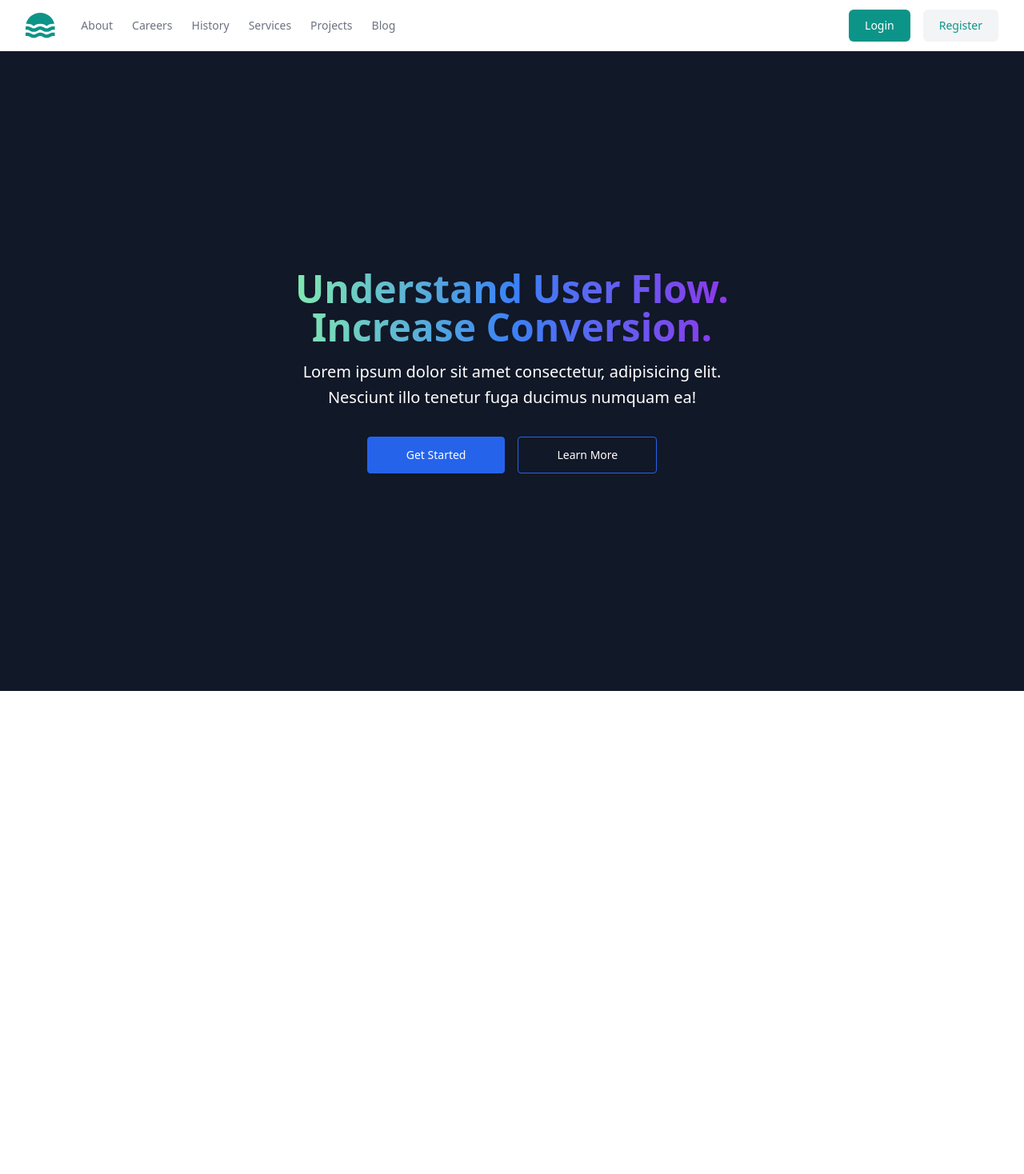
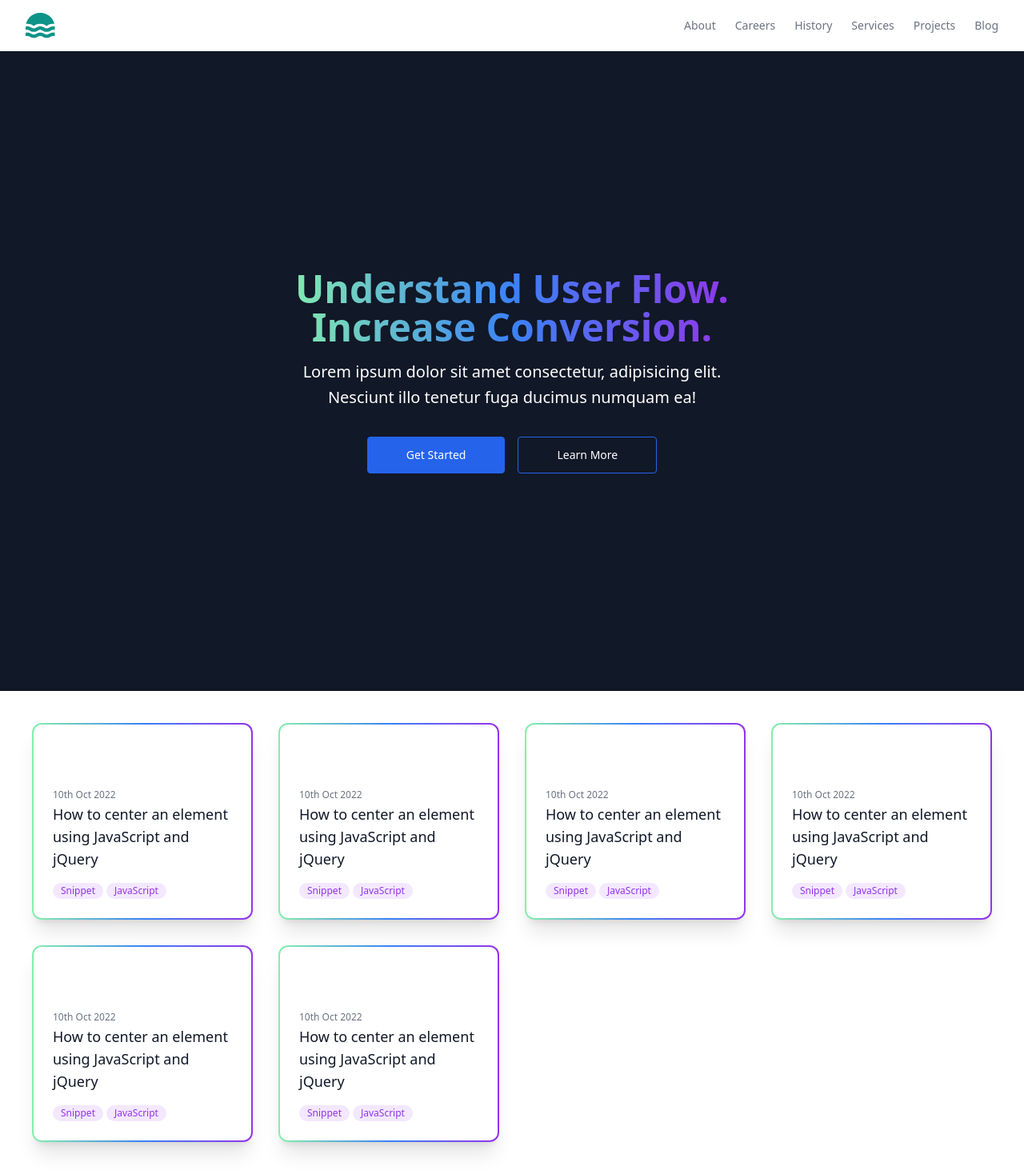
Before and after one commit to yenaingtun-dev/React-CrashCourse, a React (Vite) app: page / in a window 1280 px wide. Shown: the whole page at 80% size. Before the commit the page ends 864 px from the top, so only its background shows below. Built offline with nearby package versions, Linux system fonts and the light colour scheme.

Commit message:
updated loop

```diff
--- a/src/App.jsx
+++ b/src/App.jsx
@@ -1,12 +1,14 @@
 import React from 'react';
-import { Nav } from './components/nav';
-import { Banner } from './components/banner';
+import { Nav } from './components/Nav';
+import { Banner } from './components/Banner';
+import { Cards } from './components/Cards'
 
 const App = () => {
   return (
     <>
       <Nav></Nav>
       <Banner></Banner>
+      <Cards />
     </>
   )
 }
--- /dev/null
+++ b/src/components/Card.jsx
@@ -0,0 +1,28 @@
+export const Card = () => {
+  return (
+    <article className="hover:animate-background rounded-xl bg-gradient-to-r from-green-300 via-blue-500 to-purple-600 p-0.5 shadow-xl transition hover:bg-[length:400%_400%] hover:shadow-sm hover:[animation-duration:_4s]">
+      <div className="rounded-[10px] bg-white p-4 !pt-20 sm:p-6">
+        <time datetime="2022-10-10" className="block text-xs text-gray-500">
+          {" "}
+          10th Oct 2022{" "}
+        </time>
+
+        <a href="#">
+          <h3 className="mt-0.5 text-lg font-medium text-gray-900">
+            How to center an element using JavaScript and jQuery
+          </h3>
+        </a>
+
+        <div className="mt-4 flex flex-wrap gap-1">
+          <span className="whitespace-nowrap rounded-full bg-purple-100 px-2.5 py-0.5 text-xs text-purple-600">
+            Snippet
+          </span>
+
+          <span className="whitespace-nowrap rounded-full bg-purple-100 px-2.5 py-0.5 text-xs text-purple-600">
+            JavaScript
+          </span>
+        </div>
+      </div>
+    </article>
+  );
+};
--- /dev/null
+++ b/src/components/Cards.jsx
@@ -0,0 +1,16 @@
+import { Card } from "./Card";
+
+export const Cards = () => {
+  const items = ["Apple", "Banana", "Cherry", "Date", "Elderberry", "New"];
+  return (
+    <div className="mx-auto p-10">
+      <div className="grid grid-cols-1 gap-4 lg:grid-cols-4 lg:gap-8">
+        {items.map((item, index) => (
+          <div className="rounded-lg">
+            <Card />
+          </div>
+        ))}
+      </div>
+    </div>
+  );
+};
--- a/src/components/nav.jsx
+++ b/src/components/nav.jsx
@@ -17,7 +17,7 @@ export const Nav = () => {
           </svg>
         </a>
 
-        <div className="flex flex-1 items-center justify-end md:justify-between">
+        <div className="flex flex-1 items-center justify-end mdjustify-between">
           <nav aria-label="Global" className="hidden md:block">
             <ul className="flex items-center gap-6 text-sm">
               <li>
@@ -83,22 +83,6 @@ export const Nav = () => {
           </nav>
 
           <div className="flex items-center gap-4">
-            <div className="sm:flex sm:gap-4">
-              <a
-                className="block rounded-md bg-teal-600 px-5 py-2.5 text-sm font-medium text-white transition hover:bg-teal-700"
-                href="#"
-              >
-                Login
-              </a>
-
-              <a
-                className="hidden rounded-md bg-gray-100 px-5 py-2.5 text-sm font-medium text-teal-600 transition hover:text-teal-600/75 sm:block"
-                href="#"
-              >
-                Register
-              </a>
-            </div>
-
             <button className="block rounded bg-gray-100 p-2.5 text-gray-600 transition hover:text-gray-600/75 md:hidden">
               <span className="sr-only">Toggle menu</span>
               <svg
```
